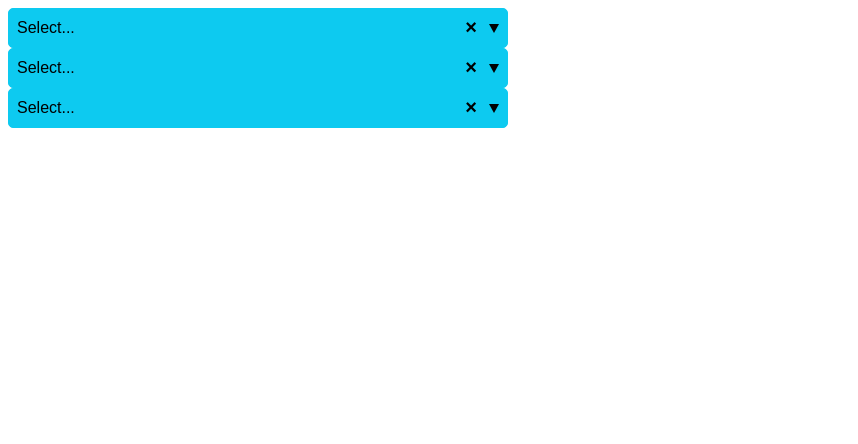
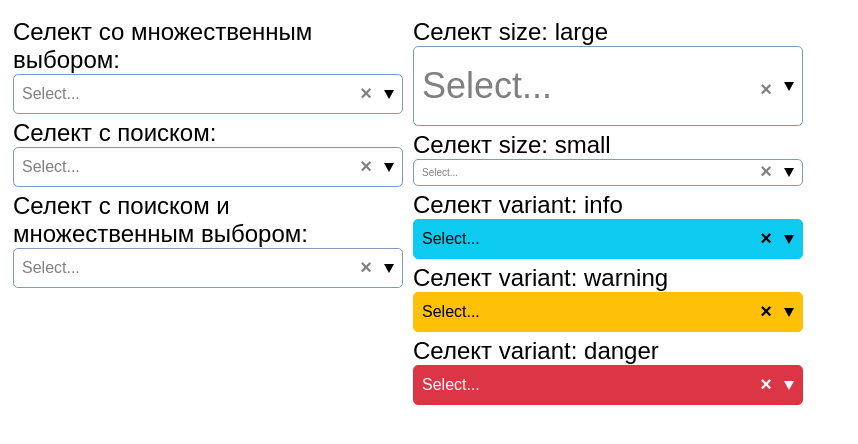
Before and after one commit to Rhomios/React-Select, a React (Create React App) app: page / in a window 1280 px wide. Shown: the top 444 px of the page, without its empty margins (0-858 px from the left). Built offline with nearby package versions, Linux system fonts and the light colour scheme.

Commit message:
done with styles

```diff
--- a/src/App.tsx
+++ b/src/App.tsx
@@ -20,12 +20,47 @@ function App() {
 
   return (
       <div className="App">
-        <div style={{width: 500}}>
-          <DropdownSelect options={array} Multiple={true}/>
-          <DropdownSelect options={array} Search={true}/>
-          <DropdownSelect options={array} Search={true} Multiple={false} onSelect={returnItemList}/>
+        <div style={{height: '100vh', width: '100vh', display: 'flex'}}>
+          <div style={{width: 500, height: '100%', margin: 5}}>
+            <div style={{marginTop: 5}}>
+              <span style={{fontSize: 24, fontFamily: 'Arial'}}>Селект со множественным выбором:</span>
+              <DropdownSelect options={array} Multiple={true}/>
+            </div>
+            <div style={{marginTop: 5}}>
+              <span style={{fontSize: 24, fontFamily: 'Arial', marginTop: 5}}>Селект с поиском:</span>
+              <DropdownSelect options={array} Search={true}/>
+            </div>
+            <div style={{marginTop: 5}}>
+              <span style={{fontSize: 24, fontFamily: 'Arial'}}>Селект с поиском и множественным выбором:</span>
+              <DropdownSelect options={array} Search={true} Multiple={false}/>
+            </div>
+          </div>
+
+          <div style={{width: 500, height: '100%', margin: 5}}>
+            <div style={{marginTop: 5}}>
+              <span style={{fontSize: 24, fontFamily: 'Arial'}}>Селект size: large</span>
+              <DropdownSelect options={array} Multiple={true} size='large'/>
+            </div>
+            <div style={{marginTop: 5}}>
+              <span style={{fontSize: 24, fontFamily: 'Arial', marginTop: 5}}>Селект size: small</span>
+              <DropdownSelect options={array} size='small'/>
+            </div>
+            <div style={{marginTop: 5}}>
+              <span style={{fontSize: 24, fontFamily: 'Arial'}}>Селект variant: info</span>
+              <DropdownSelect options={array} Search={true} variant='info'/>
+            </div>
+            <div style={{marginTop: 5}}>
+              <span style={{fontSize: 24, fontFamily: 'Arial'}}>Селект variant: warning</span>
+              <DropdownSelect options={array} Search={true} variant='warning'/>
+            </div>
+            <div style={{marginTop: 5}}>
+              <span style={{fontSize: 24, fontFamily: 'Arial'}}>Селект variant: danger</span>
+              <DropdownSelect options={array} Search={true} variant='danger'/>
+            </div>
+          </div>
 
         </div>
+
 
       </div>
   );
--- a/src/Components/DropdownSelect.tsx
+++ b/src/Components/DropdownSelect.tsx
@@ -10,7 +10,7 @@ interface Props {
     options: Option[];
     Multiple?: boolean;
     Search?: boolean;
-    onSelect?: (selectedItems: Option[]) => void;
+    onSelect?: (selectedItems: Option[] | undefined) => void;
     size?: string;
     variant?: string;
 }
@@ -21,7 +21,7 @@ const DropdownSelect: FC<Props> = ({
    Search = false,
    onSelect,
    size = '',
-   variant = 'info',
+   variant = '',
    ...props}: Props) => {
     const [optionList, setOptionList] = useState<Option[]>([])          // состояние списка всех опций, нужен для сортировки
     const [selectedItems, setSelectedItems] = useState<Option[]>([])    // состояние списка выбранных опций
--- a/src/Components/Styles/dropdown-styles.sass
+++ b/src/Components/Styles/dropdown-styles.sass
@@ -35,12 +35,8 @@
   color: gray
   @extend .select-font-settings
 
-  &.info
+  &.info, &.warning
     color: black
-
-  &.warning
-    color: black
-
   &.danger
     color: white
 
@@ -140,9 +136,7 @@
   background: #cbcbcb
   border-radius: 6px
   margin: 3px
-  &.info
-    background: white
-  &.warning
+  &.info, &.warning, &.danger
     background: white
 
 .selected-item-single
@@ -179,17 +173,15 @@
   box-sizing: border-box
   color: gray
 
-  &.info
+  &.info, &.warning
     color: black
   &.danger
     color: white
 
   &:hover
     color: black
-    &.info
+    &.info, &.warning
       color: #494949
-    &.warning
-      color:  black
     &.danger
       color: #d7d7d7
 
--- a/src/Components/Styles/search-styles.sass
+++ b/src/Components/Styles/search-styles.sass
@@ -8,6 +8,10 @@
   border-top: 1px solid $theme
   border-bottom: 1px solid $theme
 
+@mixin border-right-none($theme: base.$primary-color)
+  border: 1px solid $theme
+  border-right: none
+
 .search-input-container
   @extend .basic-font-settings
   margin: 5px
@@ -15,10 +19,6 @@
   justify-items: center
   justify-content: space-between
   min-height: 35px
-
-@mixin border-right-none($theme: base.$primary-color)
-  border: 1px solid $theme
-  border-right: none
 
 .search-input
   border: transparent
```
